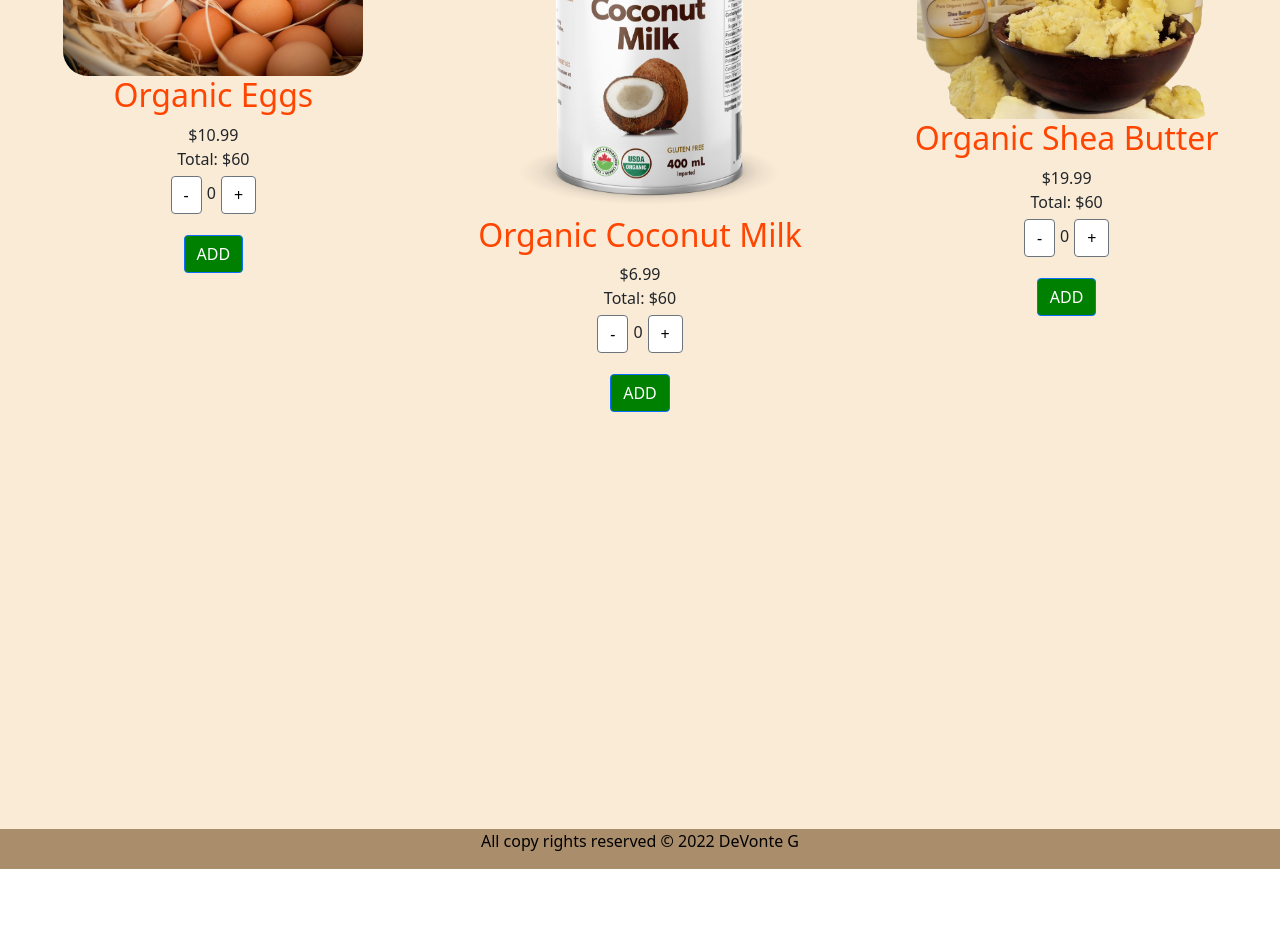
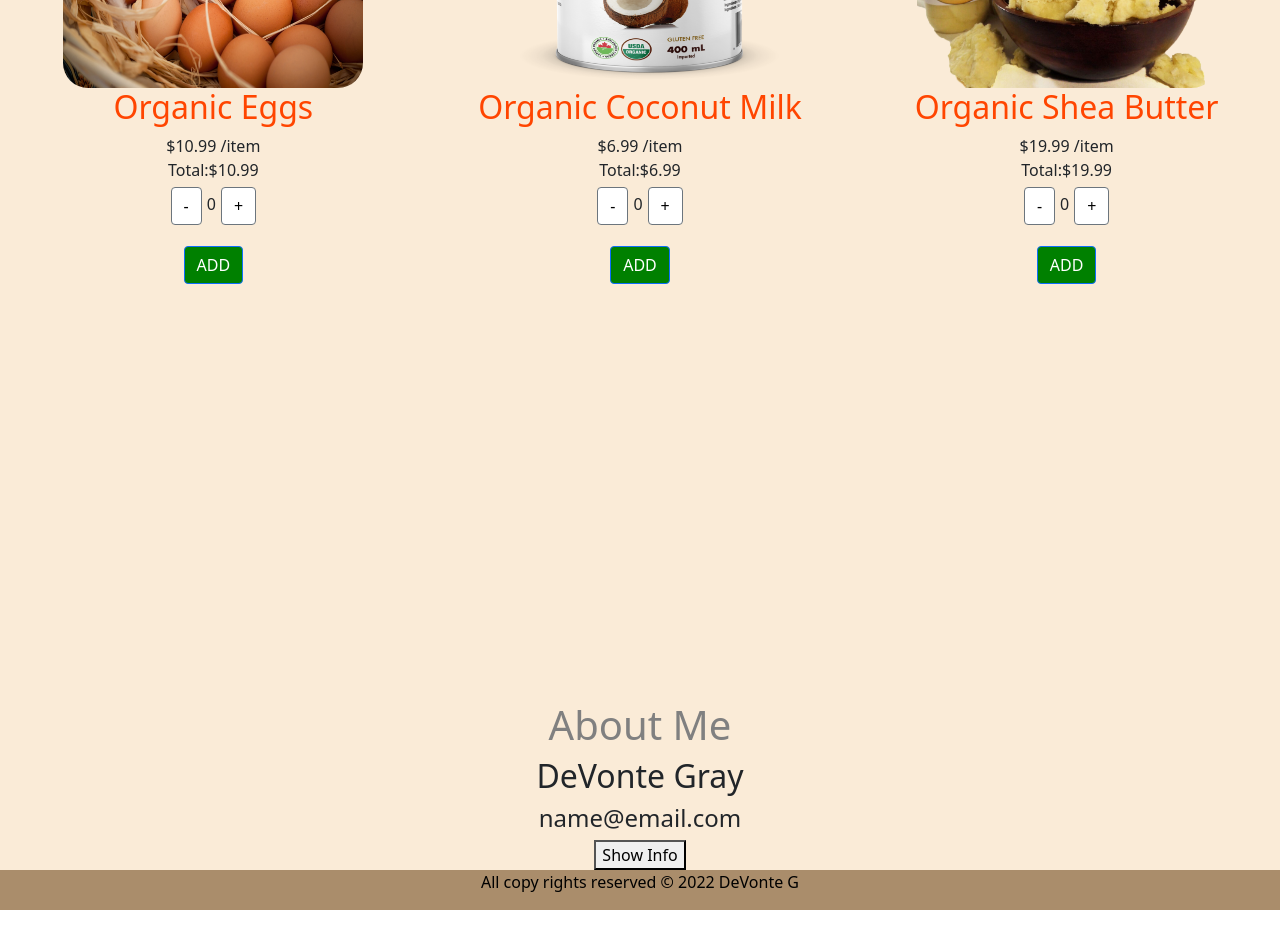
Before and after one commit to DeVonteG/onlineStore_Ch29, a React (Create React App) app: page /catalog in a window 1280 px wide. Shown: the part 1500-2426 px from the top of the page. Before the commit the page ends 2385 px from the top, so only its background shows below. Built offline with nearby package versions, Linux system fonts and the light colour scheme.

Commit message:
Organix Online Store
added about attribute
added reactive totals

```diff
--- a/src/App.js
+++ b/src/App.js
@@ -2,19 +2,21 @@ import logo from "./logo.svg";
 import "./App.css";
 import "bootstrap/dist/css/bootstrap.min.css";
 import Navbar from "./components/navbar";
+import About from "./components/about";
 import Footer from "./components/footer";
 import Catalog from "./components/catalog";
 // import "bootstrap/dist/css/bootstrap.min.css";
 
-function App() {
+const App = () => {
   return (
     <div className="App">
       <Navbar></Navbar>
       <h1>Welcome to Organix</h1>
       <Catalog></Catalog>
+      <About></About>
       <Footer></Footer>
     </div>
   );
-}
+};
 
 export default App;
--- /dev/null
+++ b/src/components/about.css
@@ -0,0 +1,3 @@
+.about h1 {
+  color: gray;
+}
--- /dev/null
+++ b/src/components/about.jsx
@@ -0,0 +1,25 @@
+import { isVisible } from "@testing-library/user-event/dist/utils";
+import { useState } from "react";
+import "./about.css";
+
+
+
+const About = ()=> {
+        const [visible,setVisible] = useState(false);
+
+    const changeVisibility = () =>{
+            setVisible(!visible);
+        // visible=(true);
+    };
+    return(
+        <div className="about">
+            <h1>About Me</h1>
+            <h2>DeVonte Gray</h2>
+
+            {isVisible ? <h4>name@email.com</h4> :"Click on button below:"}
+            <button onClick={changeVisibility}>Show Info</button>
+        </div>
+    );
+};
+
+export default About;
--- a/src/components/catalog.jsx
+++ b/src/components/catalog.jsx
@@ -37,4 +37,5 @@ const Catalog = () =>{
     );
 }
 
+
 export default Catalog;
--- a/src/components/footer.jsx
+++ b/src/components/footer.jsx
@@ -1,6 +1,6 @@
 import "./footer.css";
 
-function Footer(){
+const Footer = ()=>{
     return(
     <div className="footer">
         <p>All copy rights reserved &copy; 2022 DeVonte G </p>
--- a/src/components/navbar.jsx
+++ b/src/components/navbar.jsx
@@ -8,13 +8,13 @@ function Navbar(){
                      <a className="nav-link active" aria-current="page" href="#">Home</a>
                  </li>
                  <li className="nav-item">
-                     <a className="nav-link" href="#">Catalog</a>
+                     <a className="nav-link" >Catalog</a>
                  </li>
                  <li className="nav-item">
-                     <a className="nav-link" href="#">Link</a>
+                     <a className="nav-link" >Link</a>
                  </li>
                  <li className="nav-item">
-                     <a className="nav-link disabled">Disabled</a>
+                     <a className="nav-link">Cart</a>
                  </li>
              </ul>
         </div>
--- a/src/components/product.css
+++ b/src/components/product.css
@@ -8,6 +8,7 @@
 }
 .product img {
   width: 300px;
+  height: 250px;
   border-radius: 25px;
 }
 .product label {
--- a/src/components/product.jsx
+++ b/src/components/product.jsx
@@ -1,15 +1,27 @@
 import "./product.css";
 import QuantityPicker from "./quantityPicker";
+import { useState } from "react";
 
 const Product =(props) =>{
-    console.log(props);
+    let[quantity, setQuantity] = useState(1);
+
+    const quantityChange=(val) =>{
+        setQuantity(val);
+            // console.log("Quantity Changed",val);
+    };
+
+    // console.log(props);
+    const getTotal=() =>{
+        let total = props.data.price*quantity;
+        return total.toFixed(2);
+    }
     return(
         <div className="product">
             <img src={"/img/"+props.data.image} alt="Organic Food" />
             <h2>{props.data.title}</h2>
-            <label>${props.data.price}</label>
-            <label>Total: $60 </label>
-            <QuantityPicker></QuantityPicker>
+            <label>${props.data.price.toFixed(2)} /item</label>
+            <label>Total:${getTotal()} </label>
+            <QuantityPicker onChange={quantityChange}></QuantityPicker>
             <button className="btn btn-primary">ADD</button>
         </div>
     );
--- a/src/components/quantityPicker.jsx
+++ b/src/components/quantityPicker.jsx
@@ -1,17 +1,21 @@
 import {useState} from "react";
 import "./quantityPicker.css";
 
-const QuantityPicker = () =>{
+const QuantityPicker = (props) =>{
     let [quantity, setQuantity] = useState(0);
 
     const handleIncrease=() =>{
-        setQuantity(quantity+1);
+        let newVal= quantity+1;
+        setQuantity(newVal);
+        props.onChange(newVal);
     };
     const handleDecrease=() =>{
-        if (quantity >1)
-        setQuantity(quantity-1);
-    }
-
+        if (quantity >=1){
+        let val= quantity-1;
+        setQuantity(val);
+        props.onChange(val);
+    };
+}
     return(
         <div className="quantityPicker">
             <button className="btn btn-secondary btn sm" onClick={handleDecrease}>-</button>
```
